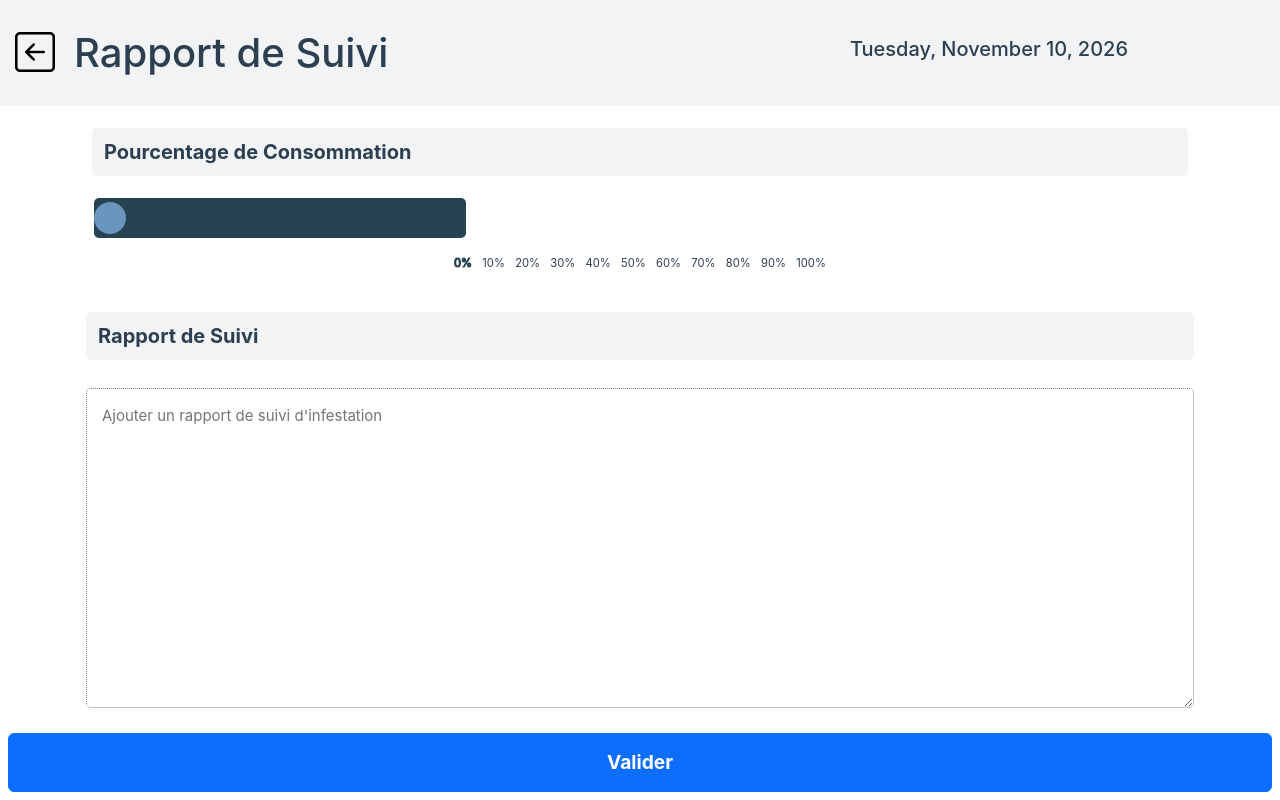
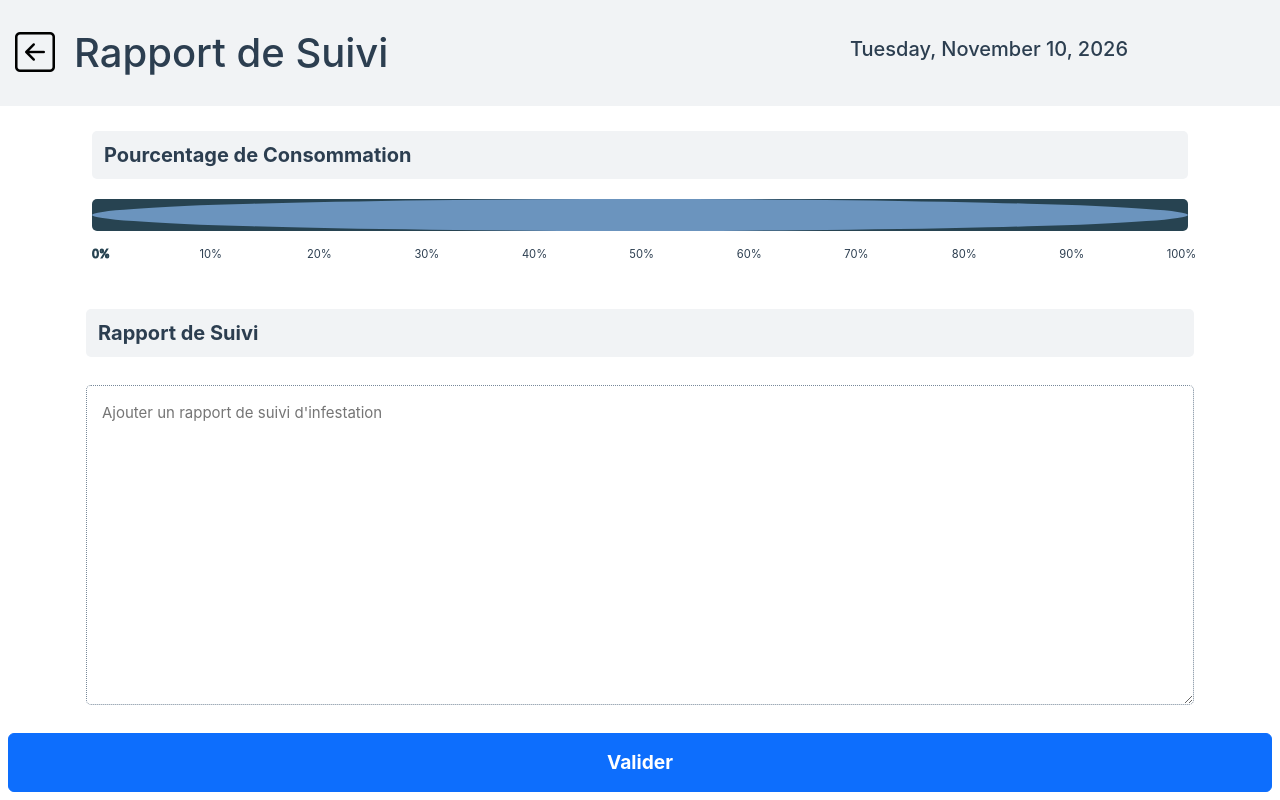
Before and after one commit to 24eme/OpenCarto, a Vue app: page /1/1/suiviInfestation in a window 1280 px wide. Built offline with nearby package versions, Linux system fonts and the light colour scheme.

Commit message:
range: on centre et on aligne

```diff
--- a/src/views/SuiviInfestationView.vue
+++ b/src/views/SuiviInfestationView.vue
@@ -156,12 +156,13 @@ datalist {
   flex-direction: row;
   justify-content: space-between;
   align-self: center;
-  width: 23.25rem; /* meme largeur que la barre de slider (input type=range) */
+    width: 100%;
   font-size: 0.7rem;
 }
 
 datalist option {
   all: unset;
+    width: 3ch;
 }
 
 .active-label {
@@ -174,25 +175,21 @@ datalist option {
   flex-direction: column;
   justify-content: center;
   margin-bottom: 15px;
-  width: 21rem;
+    width: 100%;
 }
 
 input[type="range"] {
-  -webkit-appearance: none;
-  background:  #274351;
-  height: 2.5rem;
-  border-radius: 5px;
-  width: 23.25rem;
-  margin: 2px;
-  background-image: linear-gradient(#c8cf5a);
-  background-size: 0% 100%;
-  background-repeat: no-repeat;
+    -webkit-appearance: none;
+    background: #274351;
+    border-radius: 5px;
+    background-image: linear-gradient(#c8cf5a);
+    background-size: 0% 100%;
+    background-repeat: no-repeat;
 }
 
 input[type="range"]::-webkit-slider-thumb {
   -webkit-appearance: none;
   background-color: #6b94be;
-  width: 2rem;
   height: 2rem;
   border-radius: 50%;
 }
@@ -200,7 +197,6 @@ input[type="range"]::-webkit-slider-thumb {
 input[type="range"]::-moz-range-thumb {
   -webkit-appearance: none;
   background-color: #6b94be;
-  width: 2rem;
   height: 2.5rem;
   border-radius: 10%;
   border: none;
```
